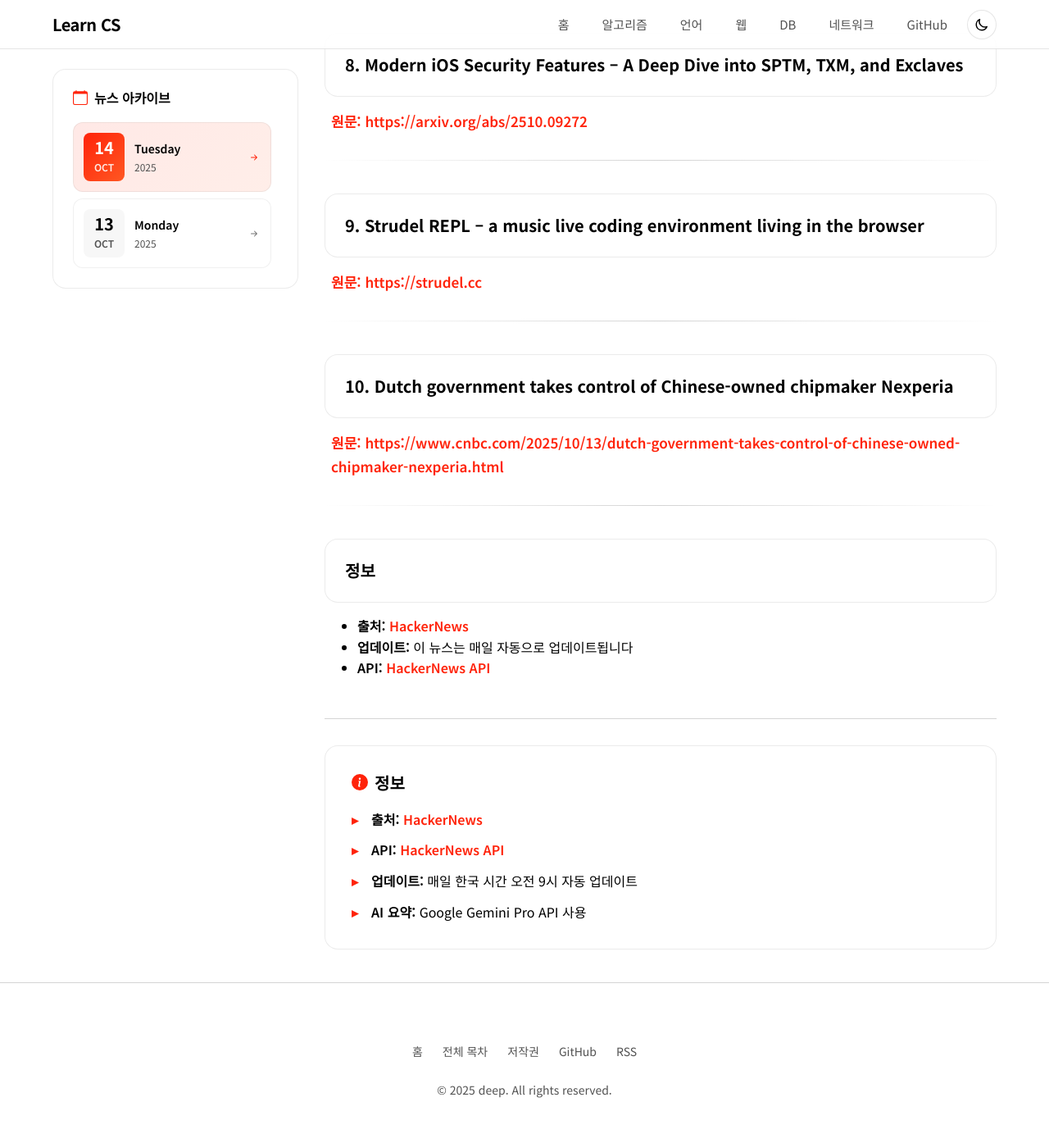
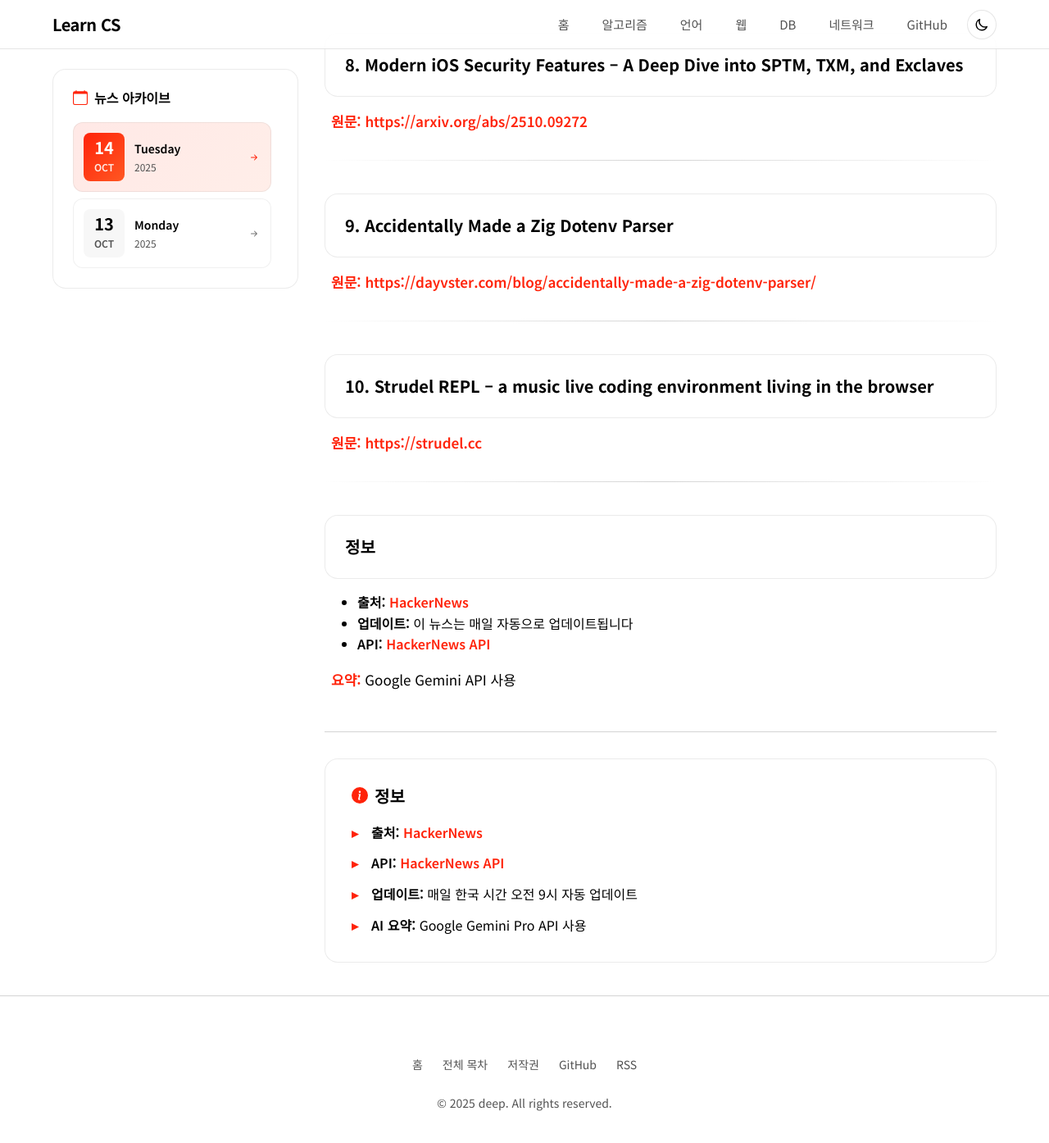
Before and after one commit to lledellebell/learn-cs, a Jekyll site: the page built from tech-news/2025-10-14-hackernews-top-stories.md, in a window 1280 px wide and 1400 px high, scrolled down 2021 px. Shown: the top 1394 px of the window at 82% size. Built offline with Jekyll 4.4.1, drawn with Linux system fonts in a browser that asks for light colours; some of the changed text lies outside the part shown.

Commit message:
chore: update HackerNews top stories for 2025-10-14 [skip ci]

```diff
--- a/tech-news/2025-10-14-hackernews-top-stories.md
+++ b/tech-news/2025-10-14-hackernews-top-stories.md
@@ -34,16 +34,16 @@ category: tech-news
 ---
 
 
-## 4. First device based on 'optical thermodynamics' can route light without switches
+## 4. Sony Playstation 2 fixing frenzy
 
-**원문:** [https://phys.org/news/2025-10-device-based-optical-thermodynamics-route.html](https://phys.org/news/2025-10-device-based-optical-thermodynamics-route.html)
+**원문:** [https://retrohax.net/sony-playstation-2-fixing-frenzy/](https://retrohax.net/sony-playstation-2-fixing-frenzy/)
 
 ---
 
 
-## 5. Sony Playstation 2 fixing frenzy
+## 5. First device based on 'optical thermodynamics' can route light without switches
 
-**원문:** [https://retrohax.net/sony-playstation-2-fixing-frenzy/](https://retrohax.net/sony-playstation-2-fixing-frenzy/)
+**원문:** [https://phys.org/news/2025-10-device-based-optical-thermodynamics-route.html](https://phys.org/news/2025-10-device-based-optical-thermodynamics-route.html)
 
 ---
 
@@ -69,16 +69,16 @@ category: tech-news
 ---
 
 
-## 9. Strudel REPL – a music live coding environment living in the browser
+## 9. Accidentally Made a Zig Dotenv Parser
 
-**원문:** [https://strudel.cc](https://strudel.cc)
+**원문:** [https://dayvster.com/blog/accidentally-made-a-zig-dotenv-parser/](https://dayvster.com/blog/accidentally-made-a-zig-dotenv-parser/)
 
 ---
 
 
-## 10. Dutch government takes control of Chinese-owned chipmaker Nexperia
+## 10. Strudel REPL – a music live coding environment living in the browser
 
-**원문:** [https://www.cnbc.com/2025/10/13/dutch-government-takes-control-of-chinese-owned-chipmaker-nexperia.html](https://www.cnbc.com/2025/10/13/dutch-government-takes-control-of-chinese-owned-chipmaker-nexperia.html)
+**원문:** [https://strudel.cc](https://strudel.cc)
 
 ---
 
@@ -88,3 +88,6 @@ category: tech-news
 - **출처:** [HackerNews](https://news.ycombinator.com/)
 - **업데이트:** 이 뉴스는 매일 자동으로 업데이트됩니다
 - **API:** [HackerNews API](https://github.com/HackerNews/API)
+
+
+**요약:** Google Gemini API 사용
```
Also changed, not shown: other parts of tech-news/2025-10-14-hackernews-top-stories.md (+1 -1 lines).
